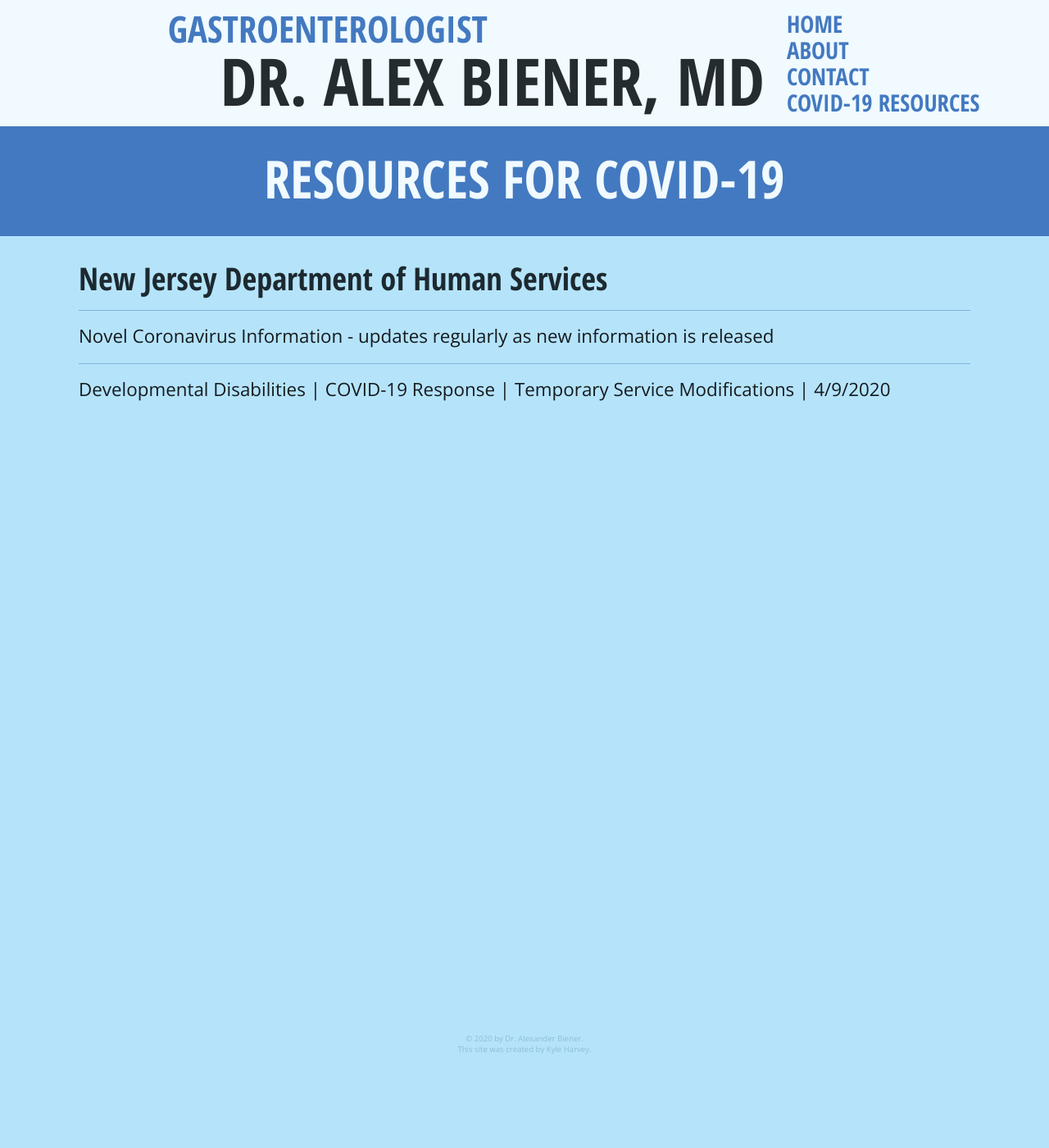
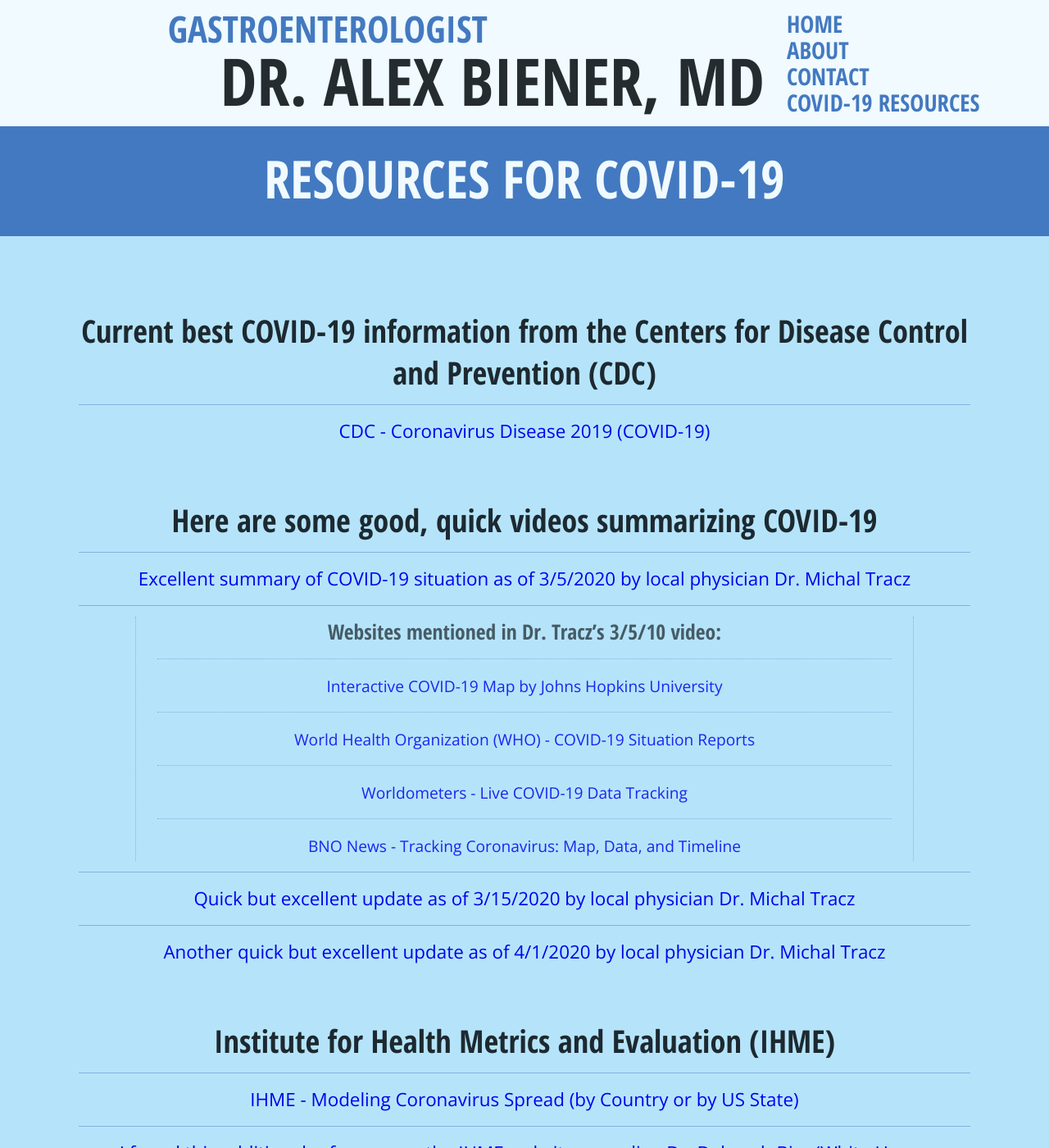
Before and after one commit to alexbienermd/alexbienermd.github.io, a Jekyll site: the page built from _posts/2020-04-09-COVID-19.markdown, in a window 1280 px wide and 1400 px high. Shown: the whole window at 82% size. Built offline with Jekyll 4.4.1, drawn with Linux system fonts in a browser that asks for light colours; nearby versions of some CDN libraries; some of the changed text lies outside the part shown.

Commit message:
Add content to COVID-19 per client request and add styling to COVID-19 page elements

```diff
--- a/_posts/2020-04-09-COVID-19.markdown
+++ b/_posts/2020-04-09-COVID-19.markdown
@@ -3,6 +3,7 @@ layout: post
 title:  "COVID-19 RESOURCES"
 date:   2020-04-09 12:00:00 -0400
 categories: COVID-19
+permalink: COVID-19
 ---
 
 <div class="post-header">
@@ -10,6 +11,35 @@ categories: COVID-19
 </div>
 
 <div class="post-container">
+
+  <h4>Current best COVID-19 information from the Centers for Disease Control and Prevention (CDC)</h4>
+  <ul>
+    <li><a href="https://www.cdc.gov/coronavirus/2019-ncov/index.html">CDC - Coronavirus Disease 2019 (COVID-19)</a></li>
+  </ul>
+
+  <h4>Here are some good, quick videos summarizing COVID-19</h4>
+
+  <ul>
+    <li><a href="https://www.youtube.com/watch?v=LH-8zhCgxtQ">Excellent summary of COVID-19 situation as of 3/5/2020 by local physician Dr. Michal Tracz</a></li>
+    <li>
+      <ul class="sublist">
+        <h4>Websites mentioned in Dr. Tracz’s 3/5/10 video:</h4>
+        <li><a href="https://coronavirus.jhu.edu/map.html">Interactive COVID-19 Map by Johns Hopkins University</a></li>
+        <li><a href="https://www.who.int/emergencies/diseases/novel-coronavirus-2019/situation-reports">World Health Organization (WHO) - COVID-19 Situation Reports</a></li>
+        <li><a href="https://www.worldometers.info/coronavirus">Worldometers - Live COVID-19 Data Tracking</a></li>
+        <li><a href="https://bnonews.com/index.php/2020/04/the-latest-coronavirus-cases">BNO News - Tracking Coronavirus: Map, Data, and Timeline</a></li>
+      </ul>
+    </li>
+    <li><a href="https://www.youtube.com/watch?v=NiwdyYnUgZM">Quick but excellent update as of 3/15/2020 by local physician Dr. Michal Tracz</a></li>
+    <li><a href="https://youtu.be/f6vtGrJLxX0">Another quick but excellent update as of 4/1/2020 by local physician Dr. Michal Tracz</a></li>
+  </ul>
+
+  <h4>Institute for Health Metrics and Evaluation (IHME)</h4>
+  <ul>
+    <li><a href="https://covid19.healthdata.org/projections">IHME - Modeling Coronavirus Spread (by Country or by US State)</a></li>
+    <li><a href="http://www.healthdata.org/acting-data/our-covid-19-forecasting-model-otherwise-known-chris-murray-model">I found this additional reference on the IHME website regarding Dr. Deborah Birx (White House Coronavirus Response Coordinator) discussing IHME</a></li>
+  </ul>
+
   <h4>New Jersey Department of Human Services</h4>
 
   <ul>
--- a/main.css
+++ b/main.css
@@ -55,9 +55,11 @@ a:active {
 
 .anchor {
   display: block;
+	height: 0;
   position: relative;
-  top: -12vw;
+  top: -13vw;
   visibility: hidden;
+	width: 0;
 }
 
 body {
@@ -276,7 +278,7 @@ h3 {
   align-self: center;
   margin: auto;
   position: relative;
-  text-align: left;
+  text-align: center;
   top: -3vw;
   width: 85vw;
 }
@@ -284,6 +286,7 @@ h3 {
 .post-container h4 {
   font-size: 3vw;
   line-height: 4vw;
+	margin-top: 5vw;
 }
 
 .post-container li {
@@ -295,13 +298,41 @@ h3 {
 }
 
 .post-container a {
-  color: #151a1f;
+	color: #0000ee;
 }
 
 .post-container a:hover,
 .post-container a:active {
   color: #f0faff
 }
+
+.sublist {
+	border-left: 1px dotted #4379c077;
+	border-right: 1px dotted #4379c077;
+	margin: auto;
+	padding: 0 2vw 0;
+	width: 70vw;
+}
+
+.sublist h4 {
+	color: #050a0fa0;
+	font-size: 2vw;
+  line-height: 3vw;
+	margin-top: 0;
+}
+
+.sublist a {
+	color: #0000eed7;
+	font-size: 1.5vw;
+  line-height: 2.25vw;
+}
+
+.sublist li {
+	border-top: 1px dotted #4379c077;
+}
+
+
+
 
 
 
@@ -311,6 +342,11 @@ h3 {
 /* BEGIN MOBILE STYLING */
 
 @media (max-width: 600px) {
+
+	.anchor {
+	  top: -14vh;
+	}
+
   .top-space {
     height: 27vw;
   }
@@ -406,7 +442,7 @@ h3 {
   }
 
   .post-header h3 {
-    font-size: 6vh;
+    font-size: 8vw;
     text-align: center;
   }
 
@@ -417,8 +453,9 @@ h3 {
   }
 
   .post-container h4 {
-    font-size: 3.5vh;
-    line-height: 7vh;
+    font-size: 4.5vw;
+    line-height: 7vw;
+		margin-top: 7vh;
   }
 
   .post-container li {
@@ -428,6 +465,37 @@ h3 {
     font-size: 3vh;
     line-height: 4vh;
   }
+
+	.post-container a {
+		color: #0000ee;
+		font-size: 4vw;
+		line-height: 6vw;
+	}
+
+	.sublist {
+		border-left: 1px dotted #4379c077;
+		border-right: 1px dotted #4379c077;
+		margin: auto;
+		padding: 0 2vw 0;
+		width: 70vw;
+	}
+
+	.sublist h4 {
+		color: #050a0fa0;
+		font-size: 3.5vw;
+		line-height: 6vw;
+		margin-top: 0vh;
+	}
+
+	.sublist a {
+		color: #0000eed7;
+		font-size: 3.25vw;
+		line-height: 4vw;
+	}
+
+	.sublist li {
+		border-top: 1px dotted #4379c077;
+	}
 
   .footer p {
     font-size: 2vh;
```
